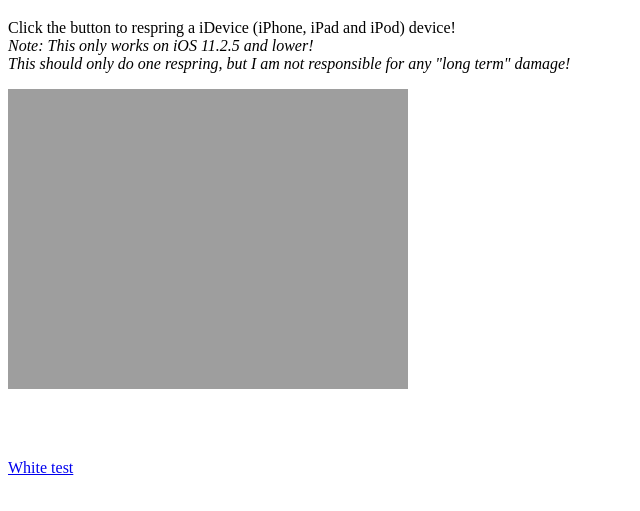
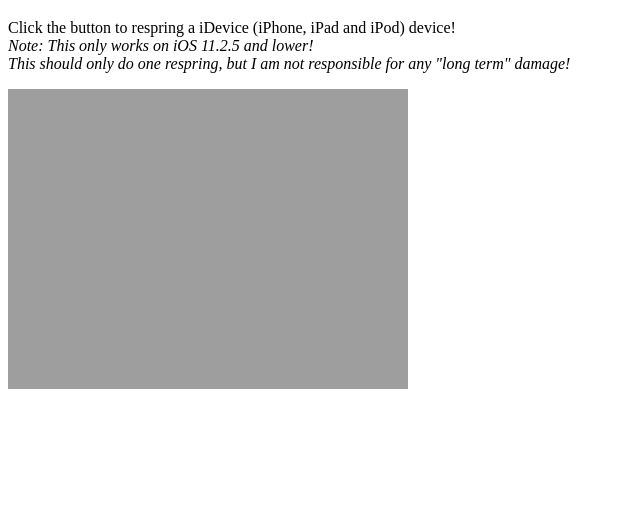
Before and after one commit to J0113/respring4ios, a plain HTML site: page index.html in a window 1280 px wide. Shown: the part 61-572 px from the top of the page, without its empty margins (0-640 px from the left). Drawn offline with Linux system fonts and the light colour scheme.

Commit message:
Update index.html

```diff
--- a/index.html
+++ b/index.html
@@ -18,7 +18,5 @@ This should only do one respring, but I am not responsible for any "long term" d
 
 <iframe src="index2.html" style="border:0px #ffffff none;" name="respringframe" scrolling="no" frameborder="0" marginheight="0px" marginwidth="0px" height="350px" width="400px" allowfullscreen></iframe>
 
-  <a href="white.mobileconfig"><p>White test</p></a>
-
 </body>
 </html>
```
